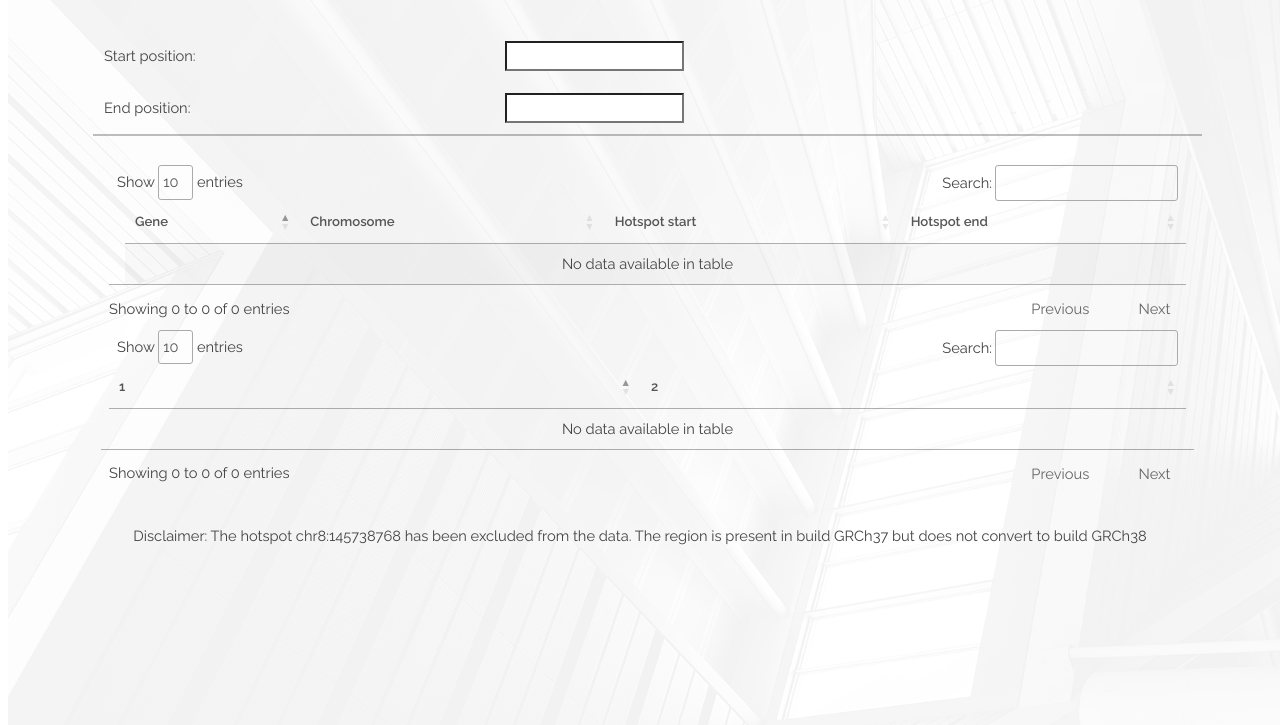
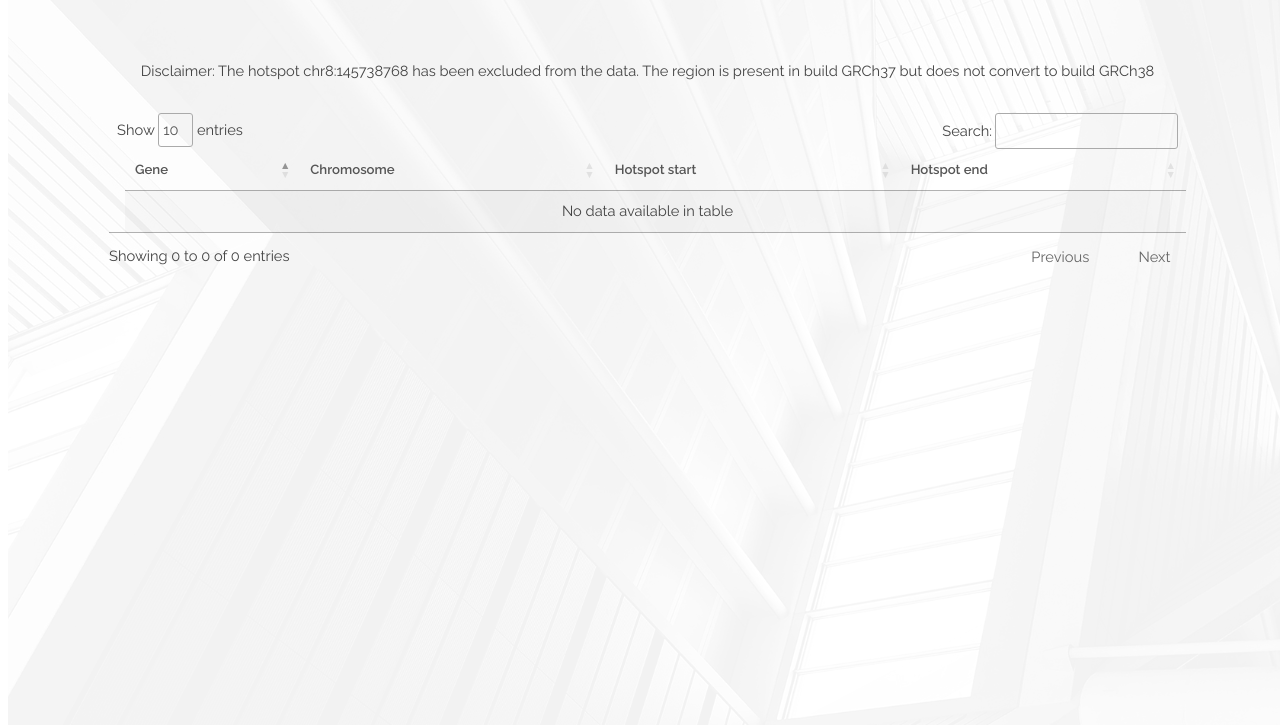
Before and after one commit to kjwinfield/hotspots_database, a Django app: page /grch37 in a window 1280 px wide. Shown: the part 62-787 px from the top of the page. Run offline with Django 3.2, Linux system fonts and the light colour scheme; data that the repository does not hold is empty; some libraries are stand-ins or nearby versions.

Commit message:
using correct templates

```diff
--- a/hotspots/hotspots/hotspots_database/templates/hotspots_database/datatables_template.html
+++ b/hotspots/hotspots/hotspots_database/templates/hotspots_database/datatables_template.html
@@ -20,16 +20,6 @@
   <div class="container">
     <div class="row">
       <div class="col-sm-12">
-        <table cellspacing="5" cellpadding="5">
-            <thead><tr>
-                <td>Start position:</td>
-                <td><input type="text" id="min" name="min"></td>
-            </tr>
-            <tr>
-                <td>End position:</td>
-                <td><input type="text" id="max" name="max"></td>
-            </tr>
-        </thead></table>
         <table id="matches" class="display" style="width:100%">
           <thead>
             <tr>
@@ -52,19 +42,6 @@
             {% endfor %}
           </tbody>
 
-        </table>
-        <table id="example">
-          <thead>
-            <tr>
-              <th>1</th>
-              <th>2</th>
-            </tr>
-          </thead>
-        </table>
-
-      </div>
-    </div>
-  </div>
 
   <script type="text/javascript">
     $(document).ready(function() {
@@ -79,33 +56,7 @@
     } );
   </script>
 
-<script type="text/javascript">
-$.fn.dataTable.ext.search.push(
-    function( settings, data, dataIndex ) {
-        var min = parseInt( $('#min').val(), 10 );
-        var max = parseInt( $('#max').val(), 10 );
-        var age = parseFloat( data[3] ) || 0; // use data for the age column
 
-        if ( ( isNaN( min ) && isNaN( max ) ) ||
-             ( isNaN( min ) && age <= max ) ||
-             ( min <= age   && isNaN( max ) ) ||
-             ( min <= age   && age <= max ) )
-        {
-            return true;
-        }
-        return false;
-    }
-);
-
-$(document).ready(function() {
-    var table = $('#example').DataTable();
-
-    // Event listener to the two range filtering inputs to redraw on input
-    $('#min, #max').keyup( function() {
-        table.draw();
-    } );
-} );
-</script>
 <p><center>Disclaimer: The hotspot chr8:145738768 has been excluded from the data. The region is present in build GRCh37 but does not convert to build GRCh38</center></p>
 </body>
 </html>
--- a/hotspots/hotspots/hotspots_database/views.py
+++ b/hotspots/hotspots/hotspots_database/views.py
@@ -46,7 +46,7 @@ class GRCh37View(TemplateView):
 
 
 class GRCh38View(TemplateView):
-    template_name = 'hotspots_database/multiple_table_template.html'
+    template_name = 'hotspots_database/datatables_template.html'
 
     def get_context_data(self, **kwargs):
         context = super().get_context_data(**kwargs)
```
